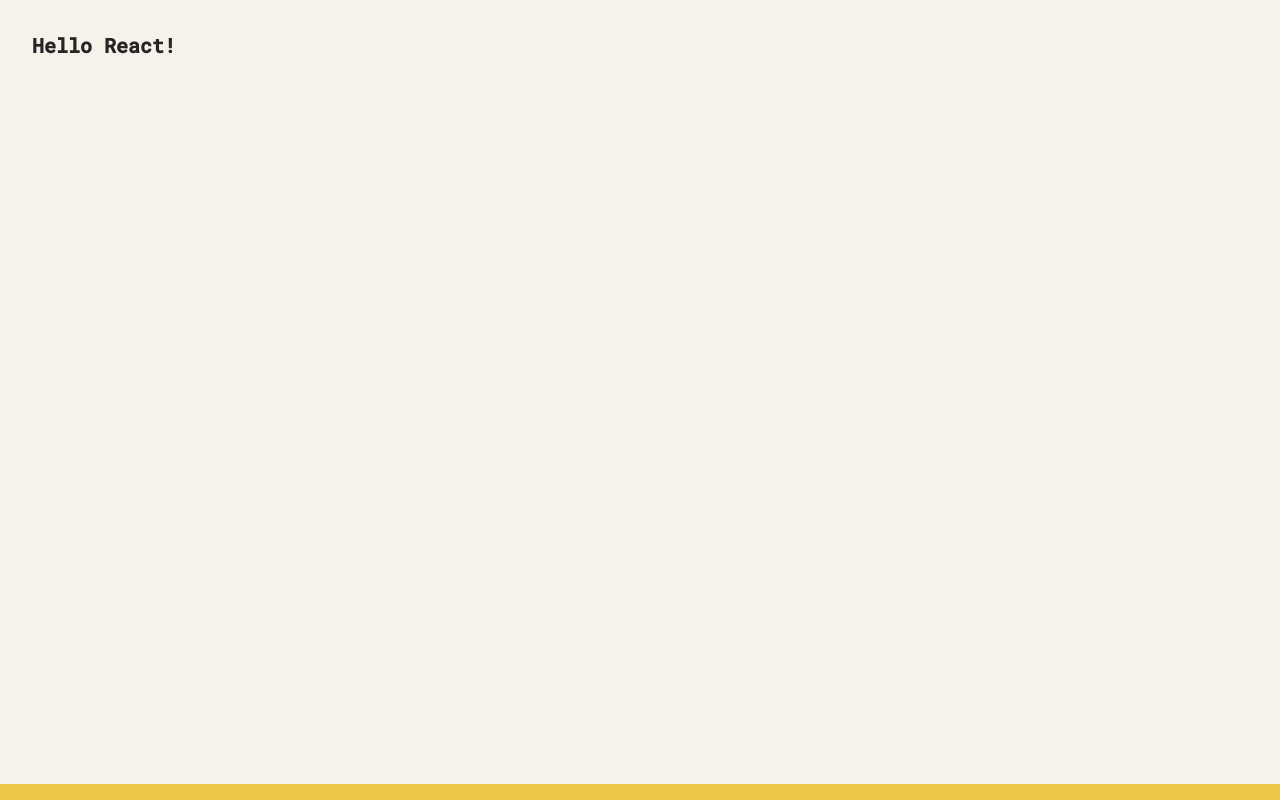
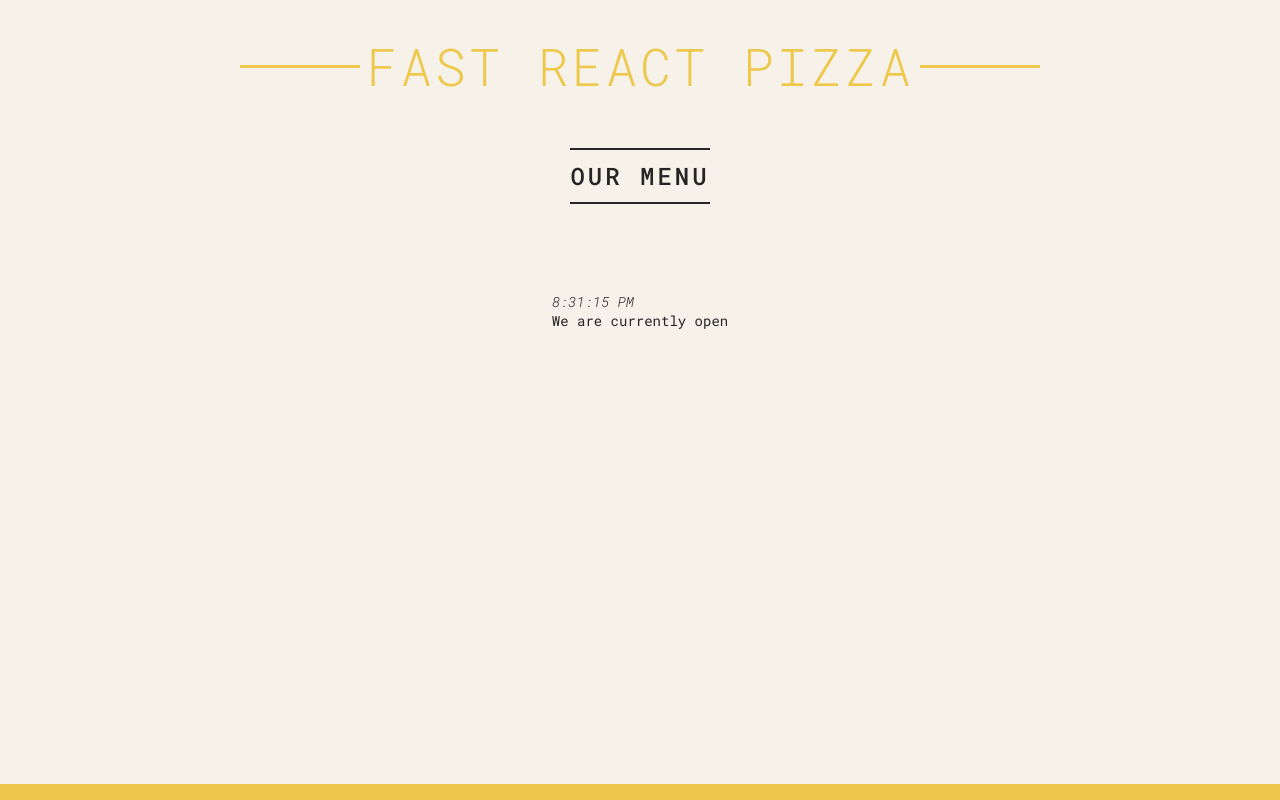
Before and after one commit to nikolamihailov/React-Udemy, a React (Vite) app in the folder 02. Pizza-menu project/: page / in a window 1280 px wide. Built offline with nearby package versions, Linux system fonts and the light colour scheme.

Commit message:
components added

```diff
--- a/02. Pizza-menu project/src/App.jsx
+++ b/02. Pizza-menu project/src/App.jsx
@@ -1,8 +1,16 @@
+import Footer from "./components/Footer";
+import Header from "./components/Header";
+import Menu from "./components/Menu";
 import "./index.css";
+
 function App() {
   return (
     <>
-      <h1>Hello React!</h1>
+      <div className="container">
+        <Header />
+        <Menu />
+        <Footer />
+      </div>
     </>
   );
 }
--- /dev/null
+++ b/02. Pizza-menu project/src/components/Footer.jsx
@@ -0,0 +1,12 @@
+export default function Footer() {
+  const hour = new Date().getHours();
+  const openingHour = 10;
+  const closingHour = 22;
+  const isOpen = hour >= openingHour && hour <= closingHour;
+  return (
+    <footer className="footer">
+      <i>{new Date().toLocaleTimeString()}</i>
+      <p>We are currently {isOpen ? "open" : "closed"}</p>
+    </footer>
+  );
+}
--- /dev/null
+++ b/02. Pizza-menu project/src/components/Header.jsx
@@ -0,0 +1,7 @@
+export default function Header() {
+  return (
+    <header className="header">
+      <h1>Fast React Pizza</h1>
+    </header>
+  );
+}
--- /dev/null
+++ b/02. Pizza-menu project/src/components/Menu.jsx
@@ -0,0 +1,8 @@
+export default function Menu() {
+  return (
+    <main className="menu">
+      <h2>Our menu</h2>
+      <ul className="pizzas"></ul>
+    </main>
+  );
+}
```
Also changed, not shown: 02. Pizza-menu project/src/components/PizzaItem.jsx (added, +9 -0 lines).
